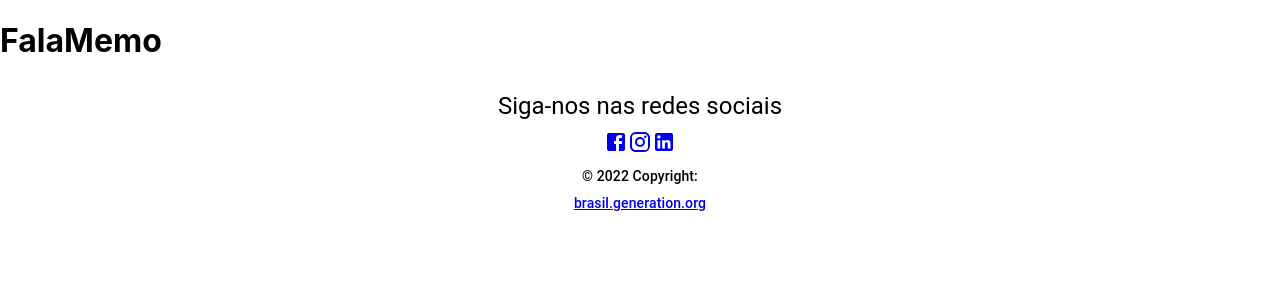
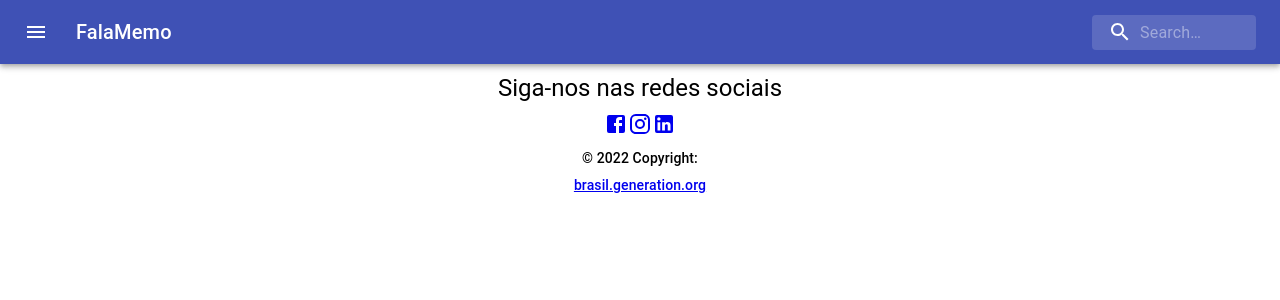
Before and after one commit to FalaMemoGeneration/Projeto-FalaMemo-React, a React (Create React App) app: page / in a window 1280 px wide. Shown: the top 300 px of the page. Built offline with nearby package versions, Linux system fonts and the light colour scheme.

Commit message:
Adicao da Navbar

```diff
--- a/src/App.tsx
+++ b/src/App.tsx
@@ -1,13 +1,14 @@
 import './App.css';
 import { BrowserRouter as Router, Routes, Route } from 'react-router-dom';
-import Footer from './components/static/Footer';
+import Footer from './components/static/Footer/Footer';
+import Navbar from './components/static/Navbar/Navbar';
 
 function App() {
   return (
     <>
-      <h1>FalaMemo</h1>
-      {/*<Navbar />
-      <div style={{ minHeight: '100vh' }}>
+
+      <Navbar />
+      {/*<div style={{ minHeight: '100vh' }}>
         <Routes> // Antigo Switch
           <Route path="/" element={<Login />} />
           <Route path="/login" element={<Login />} />
--- /dev/null
+++ b/src/components/static/Navbar/Navbar.tsx
@@ -0,0 +1,104 @@
+import React from 'react';
+import AppBar from '@material-ui/core/AppBar';
+import Toolbar from '@material-ui/core/Toolbar';
+import IconButton from '@material-ui/core/IconButton';
+import Typography from '@material-ui/core/Typography';
+import InputBase from '@material-ui/core/InputBase';
+import { createStyles, alpha, Theme, makeStyles } from '@material-ui/core/styles';
+import MenuIcon from '@material-ui/icons/Menu';
+import SearchIcon from '@material-ui/icons/Search';
+import './Navbar.css';
+
+const useStyles = makeStyles((theme: Theme) =>
+    createStyles({
+        root: {
+            flexGrow: 1,
+        },
+        menuButton: {
+            marginRight: theme.spacing(2),
+        },
+        title: {
+            flexGrow: 1,
+            display: 'none',
+            [theme.breakpoints.up('sm')]: {
+                display: 'block',
+            },
+        },
+        search: {
+            position: 'relative',
+            borderRadius: theme.shape.borderRadius,
+            backgroundColor: alpha(theme.palette.common.white, 0.15),
+            '&:hover': {
+                backgroundColor: alpha(theme.palette.common.white, 0.25),
+            },
+            marginLeft: 0,
+            width: '100%',
+            [theme.breakpoints.up('sm')]: {
+                marginLeft: theme.spacing(1),
+                width: 'auto',
+            },
+        },
+        searchIcon: {
+            padding: theme.spacing(0, 2),
+            height: '100%',
+            position: 'absolute',
+            pointerEvents: 'none',
+            display: 'flex',
+            alignItems: 'center',
+            justifyContent: 'center',
+        },
+        inputRoot: {
+            color: 'inherit',
+        },
+        inputInput: {
+            padding: theme.spacing(1, 1, 1, 0),
+            // vertical padding + font size from searchIcon
+            paddingLeft: `calc(1em + ${ theme.spacing(4) }px)`,
+            transition: theme.transitions.create('width'),
+            width: '100%',
+            [theme.breakpoints.up('sm')]: {
+                width: '12ch',
+                '&:focus': {
+                    width: '20ch',
+                },
+            },
+        },
+    }),
+);
+
+export default function SearchAppBar() {
+    const classes = useStyles();
+
+    return (
+        <div className={classes.root}>
+            <AppBar position="static">
+                <Toolbar>
+                    <IconButton
+                        edge="start"
+                        className={classes.menuButton}
+                        color="inherit"
+                        aria-label="open drawer"
+                    >
+                        <MenuIcon />
+                    </IconButton>
+                    <Typography className={classes.title} variant="h6" noWrap>
+                        FalaMemo
+                    </Typography>
+                    <div className={classes.search}>
+                        <div className={classes.searchIcon}>
+                            <SearchIcon />
+                        </div>
+                        <InputBase
+                            placeholder="Search…"
+                            classes={{
+                                root: classes.inputRoot,
+                                input: classes.inputInput,
+                            }}
+                            inputProps={{ 'aria-label': 'search' }}
+                        />
+                    </div>
+                </Toolbar>
+            </AppBar>
+        </div>
+    );
+}
```
Also changed, not shown: src/components/static/Footer/Footer.css (added), src/components/static/Footer/Footer.tsx (renamed from src/components/static/Footer.tsx), src/components/static/Navbar/Navbar.css (added), 1 other file (tests, documents, lock files or other folders).
